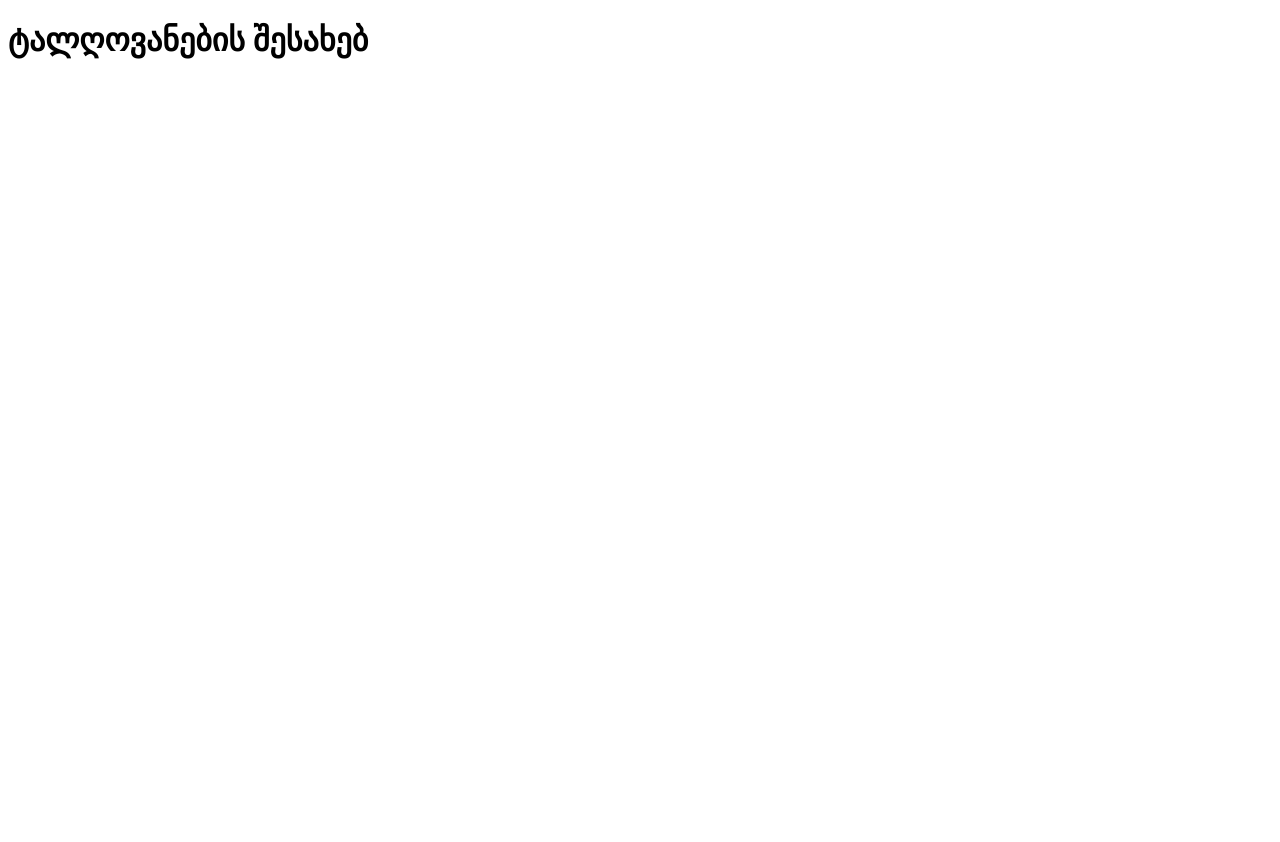
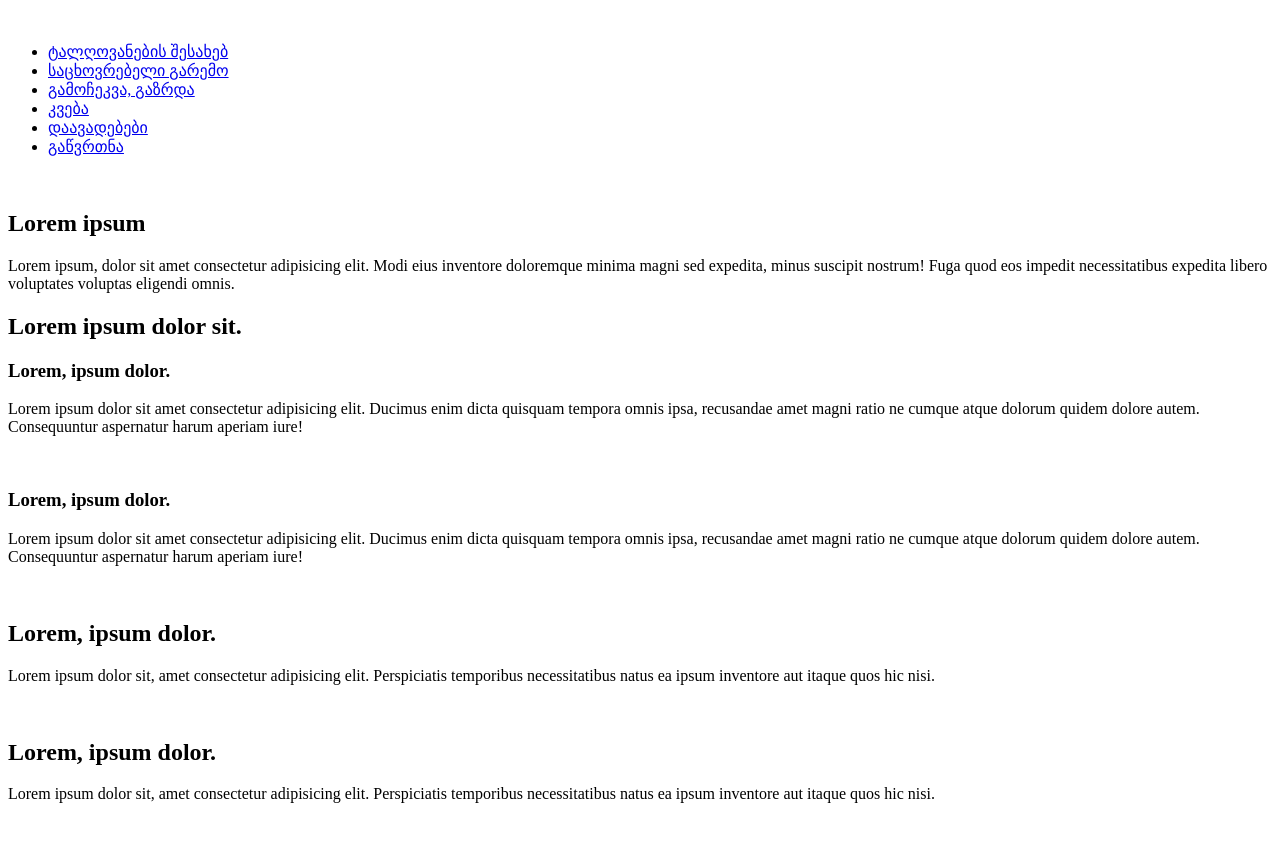
Before and after one commit to MayaSvaridze/budgie, a plain HTML site: page index.html in a window 1280 px wide. Before the commit the page ends 800 px from the top, so only its background shows below. Drawn offline with Linux system fonts and the light colour scheme.

Commit message:
website structure

```diff
--- a/index.html
+++ b/index.html
@@ -1,5 +1,5 @@
 <!DOCTYPE html>
-<html lang="en">
+<html lang="ka">
 <head>
     <meta charset="UTF-8">
     <meta http-equiv="X-UA-Compatible" content="IE=edge">
@@ -7,6 +7,84 @@
     <title>Budgies</title>
 </head>
 <body>
-    <h1>ტალღოვანების შესახებ</h1>
+    <header>
+        <a href="#">
+            <img src=""/>
+        </a>
+        <ul>
+            <li>
+                <a href="#">ტალღოვანების შესახებ</a>
+            </li>
+            <li>
+                <a href="#">საცხოვრებელი გარემო</a>
+            </li>
+            <li>
+                <a href="#">გამოჩეკვა, გაზრდა</a>
+            </li>
+            <li>
+                <a href="#">კვება</a>
+            </li>
+            <li>
+                <a href="#">დაავადებები</a>
+            </li>
+            <li>
+                <a href="#">გაწვრთნა</a>
+            </li>
+
+        </ul>
+    </header>
+
+    <section class="about">
+        <img src=""/>
+        <section>
+            <h2>Lorem ipsum</h2>
+            <p>Lorem ipsum, dolor sit amet consectetur adipisicing elit.
+                 Modi eius inventore doloremque minima magni sed expedita, minus suscipit nostrum! Fuga quod eos impedit necessitatibus expedita libero voluptates voluptas eligendi omnis.</p>
+        </section>
+    </section>
+    <section class="environment">
+        <h2>Lorem ipsum dolor sit.</h2>
+        <section>
+            <section>
+                <h3>Lorem, ipsum dolor.</h3>
+                <p>Lorem ipsum dolor sit amet consectetur adipisicing elit. Ducimus enim dicta quisquam tempora omnis ipsa, recusandae amet magni ratio
+                ne cumque atque dolorum quidem dolore autem. Consequuntur aspernatur harum aperiam iure!</p>
+                <img src="" alt="">
+                <img src="" alt="">
+                <img src="" alt="">
+                <img src="" alt="">
+                <img src="" alt="">
+            </section>
+            <section>
+                <h3>Lorem, ipsum dolor.</h3>
+                <p>Lorem ipsum dolor sit amet consectetur adipisicing elit. Ducimus enim dicta quisquam tempora omnis ipsa, recusandae amet magni ratio
+                ne cumque atque dolorum quidem dolore autem. Consequuntur aspernatur harum aperiam iure!</p>
+                <img src="" alt="">
+                <img src="" alt="">
+                <img src="" alt="">
+                <img src="" alt="">
+                <img src="" alt="">
+            </section>
+        </section>
+    </section>
+
+    <section class="hatch">
+        <section>
+            <h2>Lorem, ipsum dolor.</h2>
+            <p>Lorem ipsum dolor sit, amet consectetur adipisicing elit.
+             Perspiciatis temporibus necessitatibus natus ea ipsum inventore aut itaque quos hic nisi.</p>
+             <img src=""/>
+             <img src=""/>
+             <img src=""/>
+        </section>
+        <section>
+            <h2>Lorem, ipsum dolor.</h2>
+            <p>Lorem ipsum dolor sit, amet consectetur adipisicing elit.
+             Perspiciatis temporibus necessitatibus natus ea ipsum inventore aut itaque quos hic nisi.</p>
+             <img src=""/>
+             <img src=""/>
+             <img src=""/>
+        </section>
+    </section>
 </body>
 </html>
```
